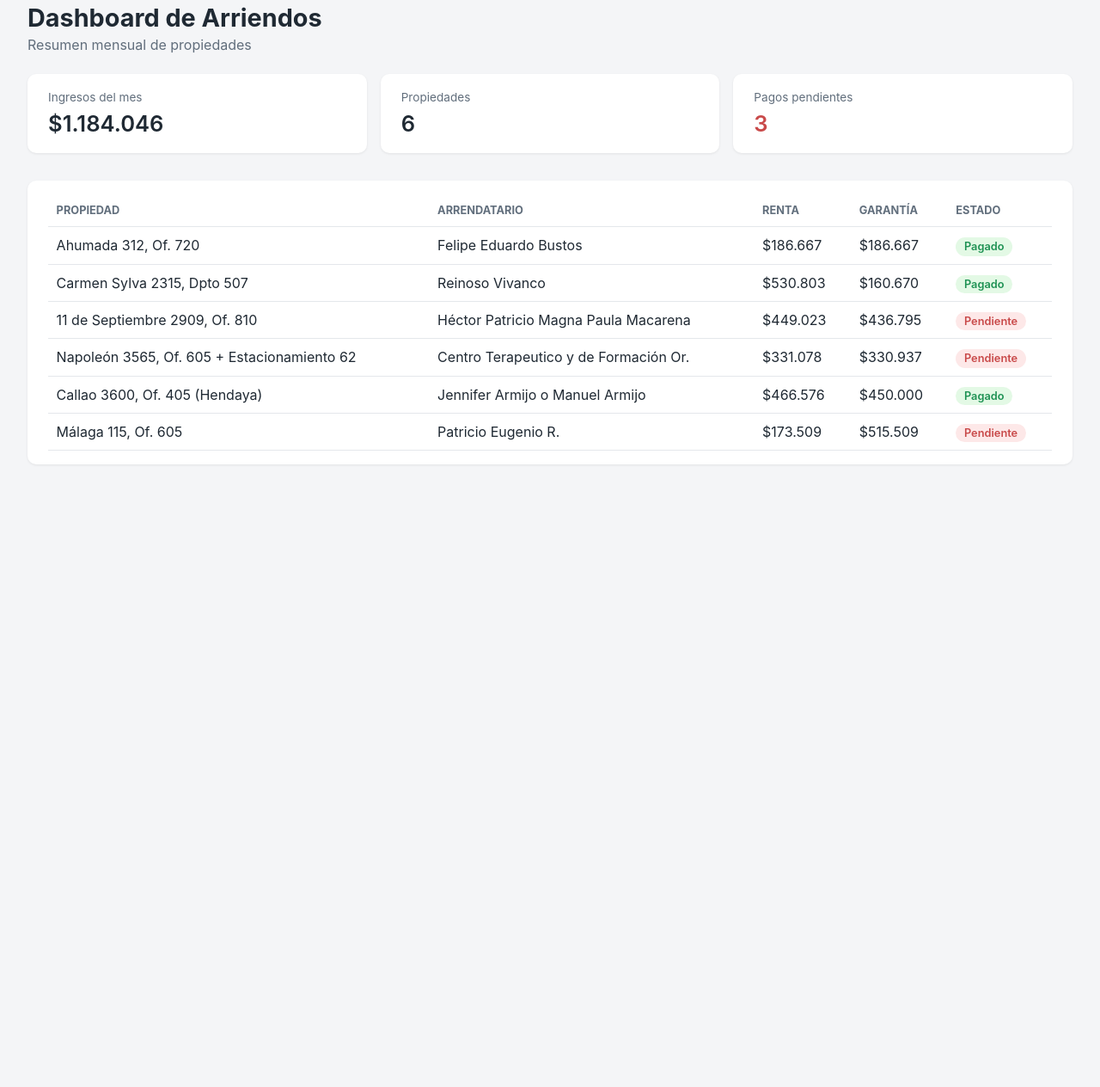
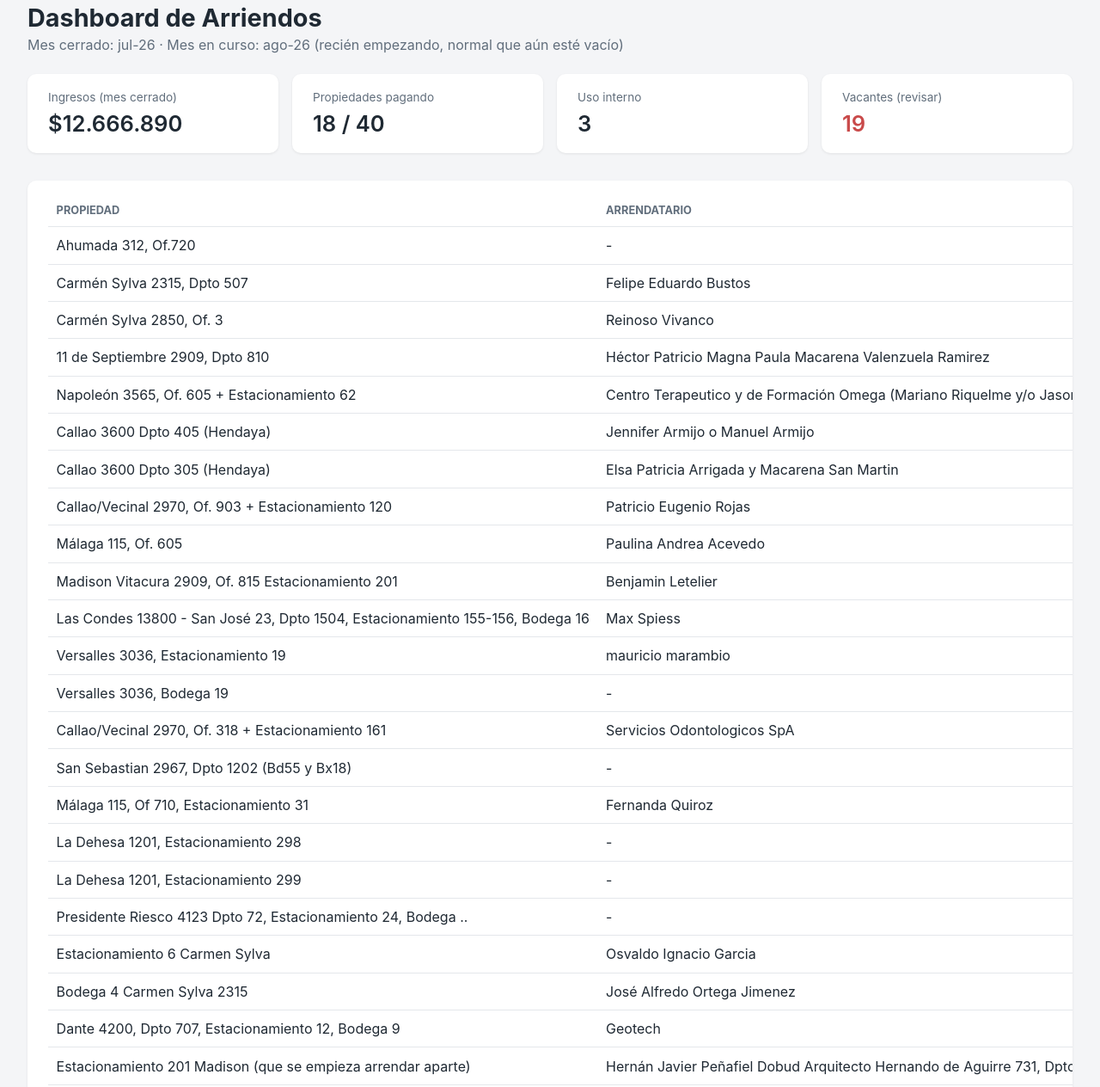
Before and after one commit to Vicente1087/dashboard-arriendos, a website: page index.html in a window 1280 px wide. Shown: the part 29-1293 px from the top of the page at 86% size. Before the commit the page ends 800 px from the top, so only its background shows below. Drawn offline with Linux system fonts and the light colour scheme.

Commit message:
Conectar datos reales del Google Sheet: clasificar pagado/uso interno/vacante

```diff
--- /dev/null
+++ b/datos.js
@@ -0,0 +1,366 @@
+// Archivo generado automáticamente por actualizar-datos.js — no editar a mano.
+// Última actualización: 2026-08-03T18:36:15.832Z
+const MES_CERRADO = "jul-26";
+const MES_EN_CURSO = "ago-26";
+const propiedades = [
+  {
+    "propiedad": "Ahumada 312,  Of.720",
+    "arrendatario": "",
+    "garantia": "",
+    "estado": "vacante",
+    "renta": null,
+    "estadoMesEnCurso": "vacante",
+    "rentaMesEnCurso": null
+  },
+  {
+    "propiedad": "Carmén Sylva 2315, Dpto 507",
+    "arrendatario": "Felipe Eduardo Bustos",
+    "garantia": "186.667,00",
+    "estado": "pagado",
+    "renta": 530803,
+    "estadoMesEnCurso": "vacante",
+    "rentaMesEnCurso": null
+  },
+  {
+    "propiedad": "Carmén Sylva 2850, Of. 3",
+    "arrendatario": "Reinoso Vivanco",
+    "garantia": "160.670",
+    "estado": "vacante",
+    "renta": null,
+    "estadoMesEnCurso": "vacante",
+    "rentaMesEnCurso": null
+  },
+  {
+    "propiedad": "11 de Septiembre 2909, Dpto 810",
+    "arrendatario": "Héctor Patricio Magna Paula Macarena Valenzuela Ramirez",
+    "garantia": "436.795",
+    "estado": "pagado",
+    "renta": 449023,
+    "estadoMesEnCurso": "vacante",
+    "rentaMesEnCurso": null
+  },
+  {
+    "propiedad": "Napoleón 3565, Of. 605 + Estacionamiento 62",
+    "arrendatario": "Centro Terapeutico y de Formación Omega (Mariano Riquelme y/o Jason Cueto)",
+    "garantia": "330.937",
+    "estado": "pagado",
+    "renta": 331078,
+    "estadoMesEnCurso": "pagado",
+    "rentaMesEnCurso": 331078
+  },
+  {
+    "propiedad": "Callao 3600 Dpto 405 (Hendaya)",
+    "arrendatario": "Jennifer Armijo o Manuel Armijo",
+    "garantia": "450.000",
+    "estado": "pagado",
+    "renta": 466576,
+    "estadoMesEnCurso": "pagado",
+    "rentaMesEnCurso": 466855
+  },
+  {
+    "propiedad": "Callao 3600 Dpto 305 (Hendaya)",
+    "arrendatario": "Elsa Patricia Arrigada y Macarena San Martin",
+    "garantia": "Pago 626.667",
+    "estado": "vacante",
+    "renta": null,
+    "estadoMesEnCurso": "vacante",
+    "rentaMesEnCurso": null
+  },
+  {
+    "propiedad": "Callao/Vecinal 2970, Of. 903 + Estacionamiento 120",
+    "arrendatario": "Patricio Eugenio Rojas",
+    "garantia": "520.000",
+    "estado": "pagado",
+    "renta": 515509,
+    "estadoMesEnCurso": "vacante",
+    "rentaMesEnCurso": null
+  },
+  {
+    "propiedad": "Málaga 115, Of. 605",
+    "arrendatario": "Paulina Andrea Acevedo",
+    "garantia": "Garantia 300.000",
+    "estado": "pagado",
+    "renta": 173509,
+    "estadoMesEnCurso": "vacante",
+    "rentaMesEnCurso": null
+  },
+  {
+    "propiedad": "Madison Vitacura 2909, Of. 815 Estacionamiento 201",
+    "arrendatario": "Benjamin Letelier",
+    "garantia": "275.000",
+    "estado": "pagado",
+    "renta": 285800,
+    "estadoMesEnCurso": "vacante",
+    "rentaMesEnCurso": null
+  },
+  {
+    "propiedad": "Las Condes 13800 - San José 23, Dpto 1504, Estacionamiento 155-156, Bodega 16",
+    "arrendatario": "Max Spiess",
+    "garantia": "30,5 UF (1.195.587)",
+    "estado": "pagado",
+    "renta": 1386042,
+    "estadoMesEnCurso": "vacante",
+    "rentaMesEnCurso": null
+  },
+  {
+    "propiedad": "Versalles 3036, Estacionamiento 19",
+    "arrendatario": "mauricio marambio",
+    "garantia": "Garantia 90.000",
+    "estado": "pagado",
+    "renta": 90000,
+    "estadoMesEnCurso": "pagado",
+    "rentaMesEnCurso": 90000
+  },
+  {
+    "propiedad": "Versalles 3036, Bodega 19",
+    "arrendatario": "",
+    "garantia": "",
+    "estado": "uso-interno",
+    "renta": null,
+    "estadoMesEnCurso": "uso-interno",
+    "rentaMesEnCurso": null
+  },
+  {
+    "propiedad": "Callao/Vecinal 2970, Of. 318 + Estacionamiento 161",
+    "arrendatario": "Servicios Odontologicos SpA",
+    "garantia": "",
+    "estado": "pagado",
+    "renta": 535000,
+    "estadoMesEnCurso": "vacante",
+    "rentaMesEnCurso": null
+  },
+  {
+    "propiedad": "San Sebastian 2967, Dpto 1202 (Bd55 y Bx18)",
+    "arrendatario": "",
+    "garantia": "",
+    "estado": "uso-interno",
+    "renta": null,
+    "estadoMesEnCurso": "uso-interno",
+    "rentaMesEnCurso": null
+  },
+  {
+    "propiedad": "Málaga 115, Of 710, Estacionamiento 31",
+    "arrendatario": "Fernanda Quiroz",
+    "garantia": "",
+    "estado": "pagado",
+    "renta": 398051,
+    "estadoMesEnCurso": "vacante",
+    "rentaMesEnCurso": null
+  },
+  {
+    "propiedad": "La Dehesa 1201, Estacionamiento 298",
+    "arrendatario": "",
+    "garantia": "",
+    "estado": "vacante",
+    "renta": null,
+    "estadoMesEnCurso": "vacante",
+    "rentaMesEnCurso": null
+  },
+  {
+    "propiedad": "La Dehesa 1201, Estacionamiento 299",
+    "arrendatario": "",
+    "garantia": "",
+    "estado": "vacante",
+    "renta": null,
+    "estadoMesEnCurso": "vacante",
+    "rentaMesEnCurso": null
+  },
+  {
+    "propiedad": "Presidente Riesco 4123 Dpto 72, Estacionamiento 24, Bodega ..",
+    "arrendatario": "",
+    "garantia": "",
+    "estado": "uso-interno",
+    "renta": null,
+    "estadoMesEnCurso": "uso-interno",
+    "rentaMesEnCurso": null
+  },
+  {
+    "propiedad": "Estacionamiento 6 Carmen Sylva",
+    "arrendatario": "Osvaldo Ignacio Garcia",
+    "garantia": "",
+    "estado": "pagado",
+    "renta": 77564,
+    "estadoMesEnCurso": "vacante",
+    "rentaMesEnCurso": null
+  },
+  {
+    "propiedad": "Bodega 4 Carmen Sylva 2315",
+    "arrendatario": "José Alfredo Ortega Jimenez",
+    "garantia": "",
+    "estado": "pagado",
+    "renta": 53000,
+    "estadoMesEnCurso": "vacante",
+    "rentaMesEnCurso": null
+  },
+  {
+    "propiedad": "Dante 4200, Dpto 707, Estacionamiento 12, Bodega 9",
+    "arrendatario": "Geotech",
+    "garantia": "",
+    "estado": "pagado",
+    "renta": 816515,
+    "estadoMesEnCurso": "vacante",
+    "rentaMesEnCurso": null
+  },
+  {
+    "propiedad": "Estacionamiento 201 Madison (que se empieza arrendar aparte)",
+    "arrendatario": "Hernán Javier Peñafiel Dobud Arquitecto Hernando de Aguirre 731, Dpto 502, Casado, hpenafie@planvertical.com 5698255938",
+    "garantia": "Zañartu Ingenieros",
+    "estado": "pagado",
+    "renta": 102928,
+    "estadoMesEnCurso": "pagado",
+    "rentaMesEnCurso": 102929
+  },
+  {
+    "propiedad": "Málaga 115. Estacionamiento 143,",
+    "arrendatario": "Carlos Contreras",
+    "garantia": "",
+    "estado": "pagado",
+    "renta": 80000,
+    "estadoMesEnCurso": "vacante",
+    "rentaMesEnCurso": null
+  },
+  {
+    "propiedad": "Bodega 46 de Málaga 115.",
+    "arrendatario": "Joaquin Salvador Bustos / Maria Ignacia Bustos Hevia",
+    "garantia": "",
+    "estado": "pagado",
+    "renta": 42047,
+    "estadoMesEnCurso": "pagado",
+    "rentaMesEnCurso": 42070
+  },
+  {
+    "propiedad": "Total",
+    "arrendatario": "",
+    "garantia": "",
+    "estado": "pagado",
+    "renta": 6333445,
+    "estadoMesEnCurso": "pagado",
+    "rentaMesEnCurso": 1032932
+  },
+  {
+    "propiedad": "Transferencia a Vicente por su oficina",
+    "arrendatario": "",
+    "garantia": "100.173",
+    "estado": "vacante",
+    "renta": null,
+    "estadoMesEnCurso": "vacante",
+    "rentaMesEnCurso": null
+  },
+  {
+    "propiedad": "Amsterdam Real State Basecamp",
+    "arrendatario": "-50.000",
+    "garantia": "",
+    "estado": "vacante",
+    "renta": null,
+    "estadoMesEnCurso": "vacante",
+    "rentaMesEnCurso": null
+  },
+  {
+    "propiedad": "2020",
+    "arrendatario": "",
+    "garantia": "",
+    "estado": "vacante",
+    "renta": null,
+    "estadoMesEnCurso": "vacante",
+    "rentaMesEnCurso": null
+  },
+  {
+    "propiedad": "26.977.355",
+    "arrendatario": "",
+    "garantia": "",
+    "estado": "vacante",
+    "renta": null,
+    "estadoMesEnCurso": "vacante",
+    "rentaMesEnCurso": null
+  },
+  {
+    "propiedad": "2021",
+    "arrendatario": "",
+    "garantia": "",
+    "estado": "vacante",
+    "renta": null,
+    "estadoMesEnCurso": "vacante",
+    "rentaMesEnCurso": null
+  },
+  {
+    "propiedad": "33.704.255",
+    "arrendatario": "",
+    "garantia": "",
+    "estado": "vacante",
+    "renta": null,
+    "estadoMesEnCurso": "vacante",
+    "rentaMesEnCurso": null
+  },
+  {
+    "propiedad": "2022",
+    "arrendatario": "",
+    "garantia": "",
+    "estado": "vacante",
+    "renta": null,
+    "estadoMesEnCurso": "vacante",
+    "rentaMesEnCurso": null
+  },
+  {
+    "propiedad": "47.666.624",
+    "arrendatario": "",
+    "garantia": "",
+    "estado": "vacante",
+    "renta": null,
+    "estadoMesEnCurso": "vacante",
+    "rentaMesEnCurso": null
+  },
+  {
+    "propiedad": "2023",
+    "arrendatario": "",
+    "garantia": "",
+    "estado": "vacante",
+    "renta": null,
+    "estadoMesEnCurso": "vacante",
+    "rentaMesEnCurso": null
+  },
+  {
+    "propiedad": "57.470.525",
+    "arrendatario": "",
+    "garantia": "",
+    "estado": "vacante",
+    "renta": null,
+    "estadoMesEnCurso": "vacante",
+    "rentaMesEnCurso": null
+  },
+  {
+    "propiedad": "2024",
+    "arrendatario": "",
+    "garantia": "",
+    "estado": "vacante",
+    "renta": null,
+    "estadoMesEnCurso": "vacante",
+    "rentaMesEnCurso": null
+  },
+  {
+    "propiedad": "66.520.459",
+    "arrendatario": "",
+    "garantia": "",
+    "estado": "vacante",
+    "renta": null,
+    "estadoMesEnCurso": "vacante",
+    "rentaMesEnCurso": null
+  },
+  {
+    "propiedad": "2025",
+    "arrendatario": "",
+    "garantia": "",
+    "estado": "vacante",
+    "renta": null,
+    "estadoMesEnCurso": "vacante",
+    "rentaMesEnCurso": null
+  },
+  {
+    "propiedad": "73.525.683",
+    "arrendatario": "",
+    "garantia": "",
+    "estado": "vacante",
+    "renta": null,
+    "estadoMesEnCurso": "vacante",
+    "rentaMesEnCurso": null
+  }
+];
--- a/index.html
+++ b/index.html
@@ -8,21 +8,25 @@
 <body>
   <header>
     <h1>Dashboard de Arriendos</h1>
-    <p class="subtitle">Resumen mensual de propiedades</p>
+    <p class="subtitle" id="subtitulo-mes">Resumen mensual de propiedades</p>
   </header>
 
   <section class="cards">
     <div class="card">
-      <span class="card-label">Ingresos del mes</span>
+      <span class="card-label">Ingresos (mes cerrado)</span>
       <span class="card-value" id="total-ingresos">-</span>
     </div>
     <div class="card">
-      <span class="card-label">Propiedades</span>
-      <span class="card-value" id="total-propiedades">-</span>
+      <span class="card-label">Propiedades pagando</span>
+      <span class="card-value" id="total-pagando">-</span>
+    </div>
+    <div class="card">
+      <span class="card-label">Uso interno</span>
+      <span class="card-value" id="total-uso-interno">-</span>
     </div>
     <div class="card card-alert">
-      <span class="card-label">Pagos pendientes</span>
-      <span class="card-value" id="total-pendientes">-</span>
+      <span class="card-label">Vacantes (revisar)</span>
+      <span class="card-value" id="total-vacantes">-</span>
     </div>
   </section>
 
@@ -32,9 +36,9 @@
         <tr>
           <th>Propiedad</th>
           <th>Arrendatario</th>
+          <th>Estado</th>
           <th>Renta</th>
-          <th>Garantía</th>
-          <th>Estado</th>
+          <th>Garantía (sin verificar)</th>
         </tr>
       </thead>
       <tbody id="tabla-propiedades">
@@ -43,6 +47,7 @@
     </table>
   </section>
 
+  <script src="datos.js"></script>
   <script src="script.js"></script>
 </body>
 </html>
--- a/script.js
+++ b/script.js
@@ -1,13 +1,11 @@
-// Datos de ejemplo (mismo formato de tu Google Sheet). Más adelante los reemplazamos
-// por los datos reales, leyendo el CSV publicado del Sheet.
-const propiedades = [
-  { propiedad: "Ahumada 312, Of. 720", arrendatario: "Felipe Eduardo Bustos", renta: 186667, garantia: 186667, pagado: true },
-  { propiedad: "Carmen Sylva 2315, Dpto 507", arrendatario: "Reinoso Vivanco", renta: 530803, garantia: 160670, pagado: true },
-  { propiedad: "11 de Septiembre 2909, Of. 810", arrendatario: "Héctor Patricio Magna Paula Macarena", renta: 449023, garantia: 436795, pagado: false },
-  { propiedad: "Napoleón 3565, Of. 605 + Estacionamiento 62", arrendatario: "Centro Terapeutico y de Formación Or.", renta: 331078, garantia: 330937, pagado: false },
-  { propiedad: "Callao 3600, Of. 405 (Hendaya)", arrendatario: "Jennifer Armijo o Manuel Armijo", renta: 466576, garantia: 450000, pagado: true },
-  { propiedad: "Málaga 115, Of. 605", arrendatario: "Patricio Eugenio R.", renta: 173509, garantia: 515509, pagado: false },
-];
+// `propiedades`, `MES_CERRADO` y `MES_EN_CURSO` vienen de datos.js (generado por
+// actualizar-datos.js a partir del Google Sheet real). Este archivo solo pinta la página.
+
+const ETIQUETAS_ESTADO = {
+  pagado: "Pagado",
+  "uso-interno": "Uso interno",
+  vacante: "Vacante / Revisar",
+};
 
 function formatoCLP(numero) {
   return numero.toLocaleString("es-CL", { style: "currency", currency: "CLP", maximumFractionDigits: 0 });
@@ -21,22 +19,27 @@ function pintarTabla(datos) {
     const fila = document.createElement("tr");
     fila.innerHTML = `
       <td>${p.propiedad}</td>
-      <td>${p.arrendatario}</td>
-      <td>${formatoCLP(p.renta)}</td>
-      <td>${formatoCLP(p.garantia)}</td>
-      <td><span class="estado ${p.pagado ? "estado-pagado" : "estado-pendiente"}">${p.pagado ? "Pagado" : "Pendiente"}</span></td>
+      <td>${p.arrendatario || "-"}</td>
+      <td><span class="estado estado-${p.estado}">${ETIQUETAS_ESTADO[p.estado]}</span></td>
+      <td>${p.renta ? formatoCLP(p.renta) : "-"}</td>
+      <td class="garantia-cruda">${p.garantia || "-"}</td>
     `;
     tbody.appendChild(fila);
   }
 }
 
 function pintarResumen(datos) {
-  const totalIngresos = datos.filter(p => p.pagado).reduce((suma, p) => suma + p.renta, 0);
-  const pendientes = datos.filter(p => !p.pagado).length;
+  const pagando = datos.filter((p) => p.estado === "pagado");
+  const usoInterno = datos.filter((p) => p.estado === "uso-interno");
+  const vacantes = datos.filter((p) => p.estado === "vacante");
+  const totalIngresos = pagando.reduce((suma, p) => suma + p.renta, 0);
 
   document.getElementById("total-ingresos").textContent = formatoCLP(totalIngresos);
-  document.getElementById("total-propiedades").textContent = datos.length;
-  document.getElementById("total-pendientes").textContent = pendientes;
+  document.getElementById("total-pagando").textContent = `${pagando.length} / ${datos.length}`;
+  document.getElementById("total-uso-interno").textContent = usoInterno.length;
+  document.getElementById("total-vacantes").textContent = vacantes.length;
+  document.getElementById("subtitulo-mes").textContent =
+    `Mes cerrado: ${MES_CERRADO} · Mes en curso: ${MES_EN_CURSO} (recién empezando, normal que aún esté vacío)`;
 }
 
 pintarTabla(propiedades);
--- a/style.css
+++ b/style.css
@@ -95,7 +95,17 @@ th {
   color: #1f9254;
 }
 
-.estado-pendiente {
+.estado-vacante {
   background: #fde8e8;
   color: #c94a4a;
 }
+
+.estado-uso-interno {
+  background: #eef1f5;
+  color: #616e7c;
+}
+
+.garantia-cruda {
+  color: #9aa5b1;
+  font-size: 0.85rem;
+}
```
Also changed, not shown: actualizar-datos.js (added, +104 -0 lines), package.json (added, +16 -0 lines), 2 other files.
